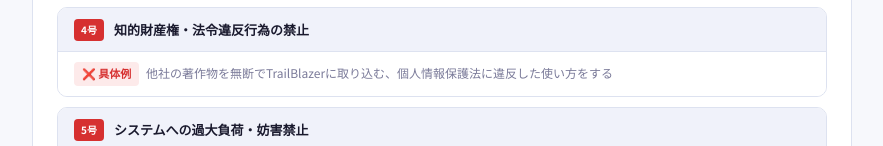
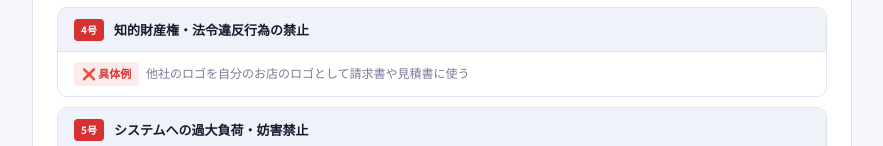
Before and after one commit to zac56105/trailblazer-easy-contract, a plain HTML site: page index.html in a window 1280 px wide. Shown: the part 5312-5458 px from the top of the page, without its empty margins (198-1081 px from the left). Drawn offline with Linux system fonts and the light colour scheme.

Commit message:
6条4号 知財表現をやさしく修正

```diff
--- a/index.html
+++ b/index.html
@@ -883,7 +883,7 @@
         <div class="prohibit-head"><span class="prohibit-num">4号</span>知的財産権・法令違反行為の禁止</div>
         <div class="prohibit-body">
           <span class="prohibit-example">❌ 具体例</span>
-          他社の著作物を無断でTrailBlazerに取り込む、個人情報保護法に違反した使い方をする
+          他社のロゴを自分のお店のロゴとして請求書や見積書に使う
         </div>
       </div>
 
```
